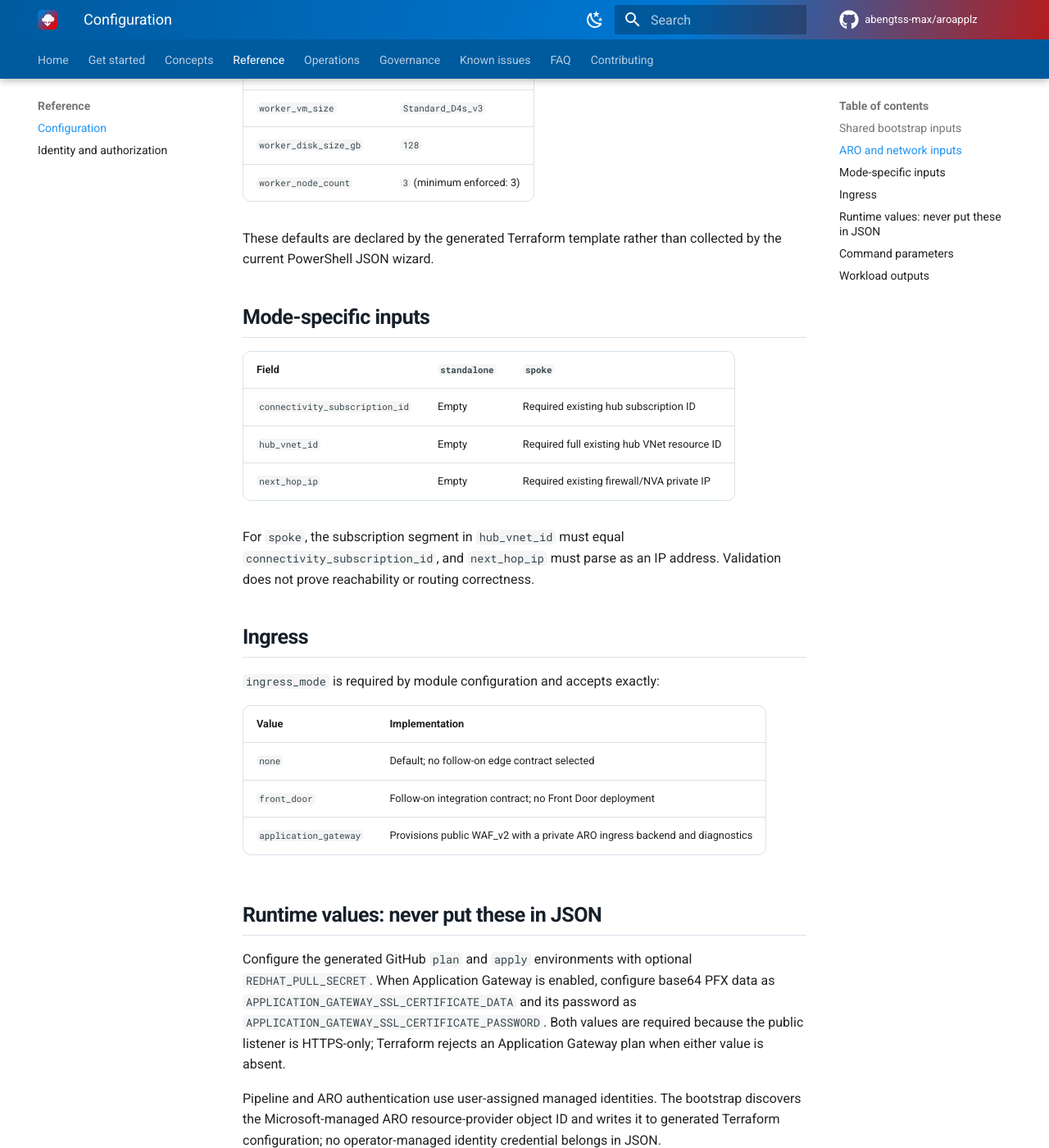
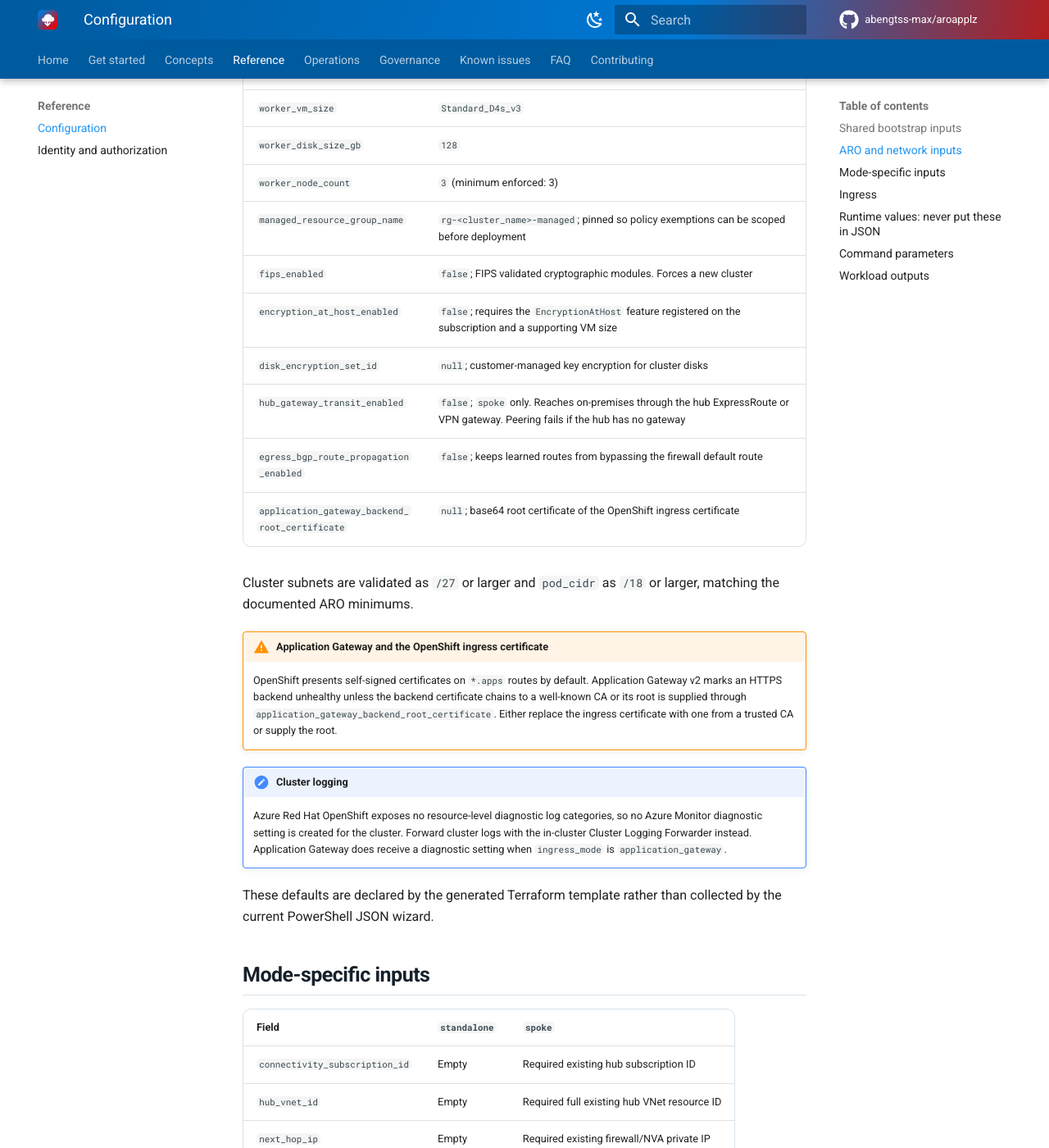
Before and after one commit to abengtss-max/aroapplz, an MkDocs documentation site: the page built from docs/reference/configuration.md, in a window 1280 px wide and 1400 px high, scrolled down 2257 px. Shown: the whole window at 82% size. Built offline with MkDocs 1.6.1 and Material for MkDocs 9.7.7, drawn with Linux system fonts in a browser that asks for light colours; comment, search, counter and statistics services are not loaded; some of the changed text lies outside the part shown.

Commit message:
feat: add landing-zone connectivity and data-protection options
Add optional hub gateway transit for on-premises reachability via the hub ExpressRoute or VPN gateway, and make egress route propagation configurable while keeping the Azure Landing Zones default of disabled. Expose FIPS, encryption at host and customer-managed disk encryption as opt-in. Document that ARO exposes no resource-level diagnostic log categories, so cluster logging uses the Cluster Logging Forwarder.

```diff
--- a/docs/reference/configuration.md
+++ b/docs/reference/configuration.md
@@ -53,6 +53,21 @@ The rendered workload Terraform also exposes these defaults:
 | `worker_vm_size` | `Standard_D4s_v3` |
 | `worker_disk_size_gb` | `128` |
 | `worker_node_count` | `3` (minimum enforced: 3) |
+| `managed_resource_group_name` | `rg-<cluster_name>-managed`; pinned so policy exemptions can be scoped before deployment |
+| `fips_enabled` | `false`; FIPS validated cryptographic modules. Forces a new cluster |
+| `encryption_at_host_enabled` | `false`; requires the `EncryptionAtHost` feature registered on the subscription and a supporting VM size |
+| `disk_encryption_set_id` | `null`; customer-managed key encryption for cluster disks |
+| `hub_gateway_transit_enabled` | `false`; `spoke` only. Reaches on-premises through the hub ExpressRoute or VPN gateway. Peering fails if the hub has no gateway |
+| `egress_bgp_route_propagation_enabled` | `false`; keeps learned routes from bypassing the firewall default route |
+| `application_gateway_backend_root_certificate` | `null`; base64 root certificate of the OpenShift ingress certificate |
+
+Cluster subnets are validated as `/27` or larger and `pod_cidr` as `/18` or larger, matching the documented ARO minimums.
+
+!!! warning "Application Gateway and the OpenShift ingress certificate"
+    OpenShift presents self-signed certificates on `*.apps` routes by default. Application Gateway v2 marks an HTTPS backend unhealthy unless the backend certificate chains to a well-known CA or its root is supplied through `application_gateway_backend_root_certificate`. Either replace the ingress certificate with one from a trusted CA or supply the root.
+
+!!! note "Cluster logging"
+    Azure Red Hat OpenShift exposes no resource-level diagnostic log categories, so no Azure Monitor diagnostic setting is created for the cluster. Forward cluster logs with the in-cluster Cluster Logging Forwarder instead. Application Gateway does receive a diagnostic setting when `ingress_mode` is `application_gateway`.
 
 These defaults are declared by the generated Terraform template rather than collected by the current PowerShell JSON wizard.
 
@@ -65,6 +80,8 @@ These defaults are declared by the generated Terraform template rather than coll
 | `next_hop_ip` | Empty | Required existing firewall/NVA private IP |
 
 For `spoke`, the subscription segment in `hub_vnet_id` must equal `connectivity_subscription_id`, and `next_hop_ip` must parse as an IP address. Validation does not prove reachability or routing correctness.
+
+In `spoke` mode the cluster is created with `outbound_type = UserDefinedRouting`, which stops ARO provisioning a public outbound IP and requires the private API server and private ingress the accelerator already configures. `standalone` keeps `Loadbalancer` egress because no route table is attached.
 
 ## Ingress
 
```
Also changed, not shown: 4 other files.
